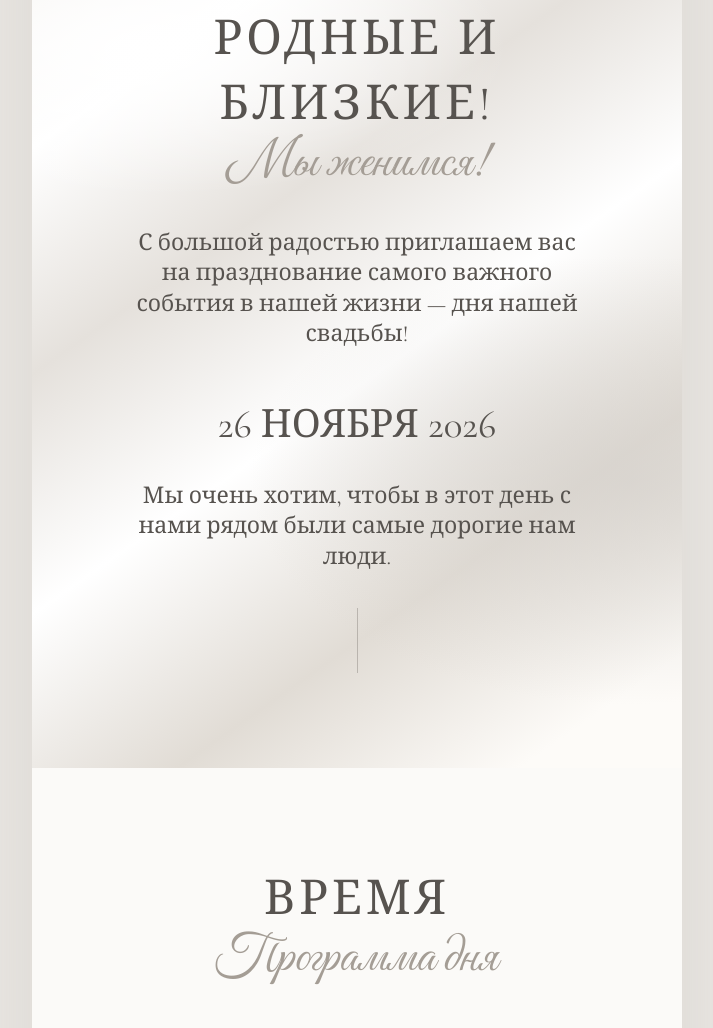
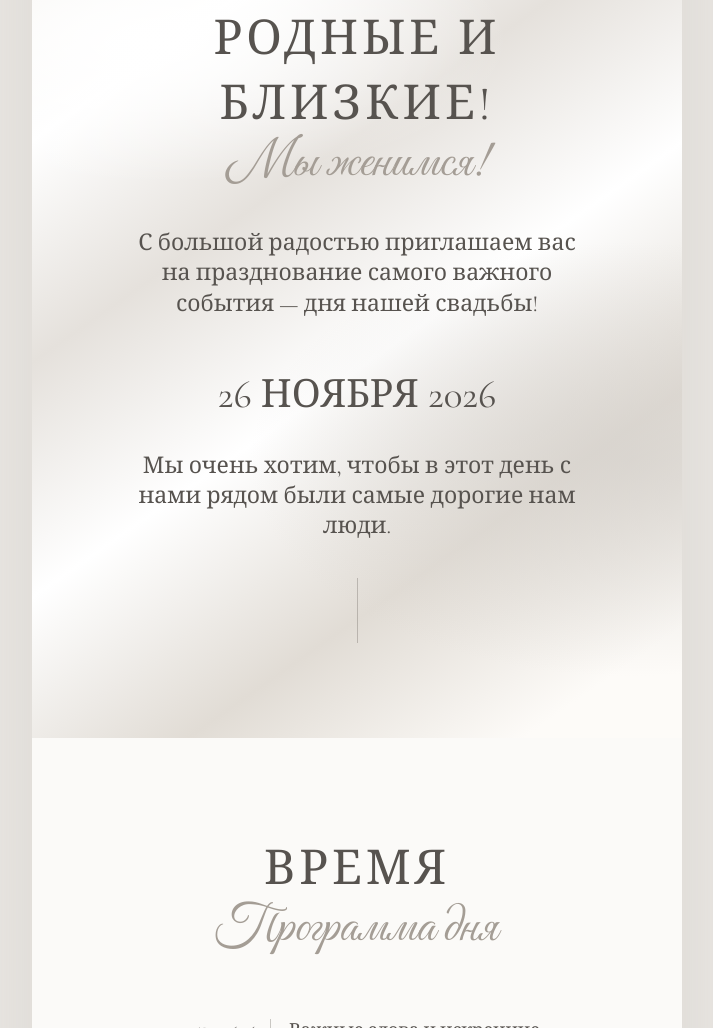
Before and after one commit to yasavinova16/wedding, a plain HTML site: page index.html in a window 1280 px wide. Shown: the part 991-2019 px from the top of the page, without its empty margins (283-996 px from the left). Drawn offline with nearby package versions, Linux system fonts and the light colour scheme.

Commit message:
Update index.html

```diff
--- a/index.html
+++ b/index.html
@@ -29,7 +29,7 @@
         <div class="ornament" aria-hidden="true"></div>
         <h2>Родные и близкие!</h2>
         <p class="script-title">Мы женимся!</p>
-        <p>С большой радостью приглашаем вас на празднование самого важного события в нашей жизни — дня нашей свадьбы!</p>
+        <p>С большой радостью приглашаем вас на празднование самого важного события — дня нашей свадьбы!</p>
         <p class="invitation__date">26 ноября 2026</p>
         <p>Мы очень хотим, чтобы в этот день с нами рядом были самые дорогие нам люди.</p>
         <div class="ornament" aria-hidden="true"></div>
```
